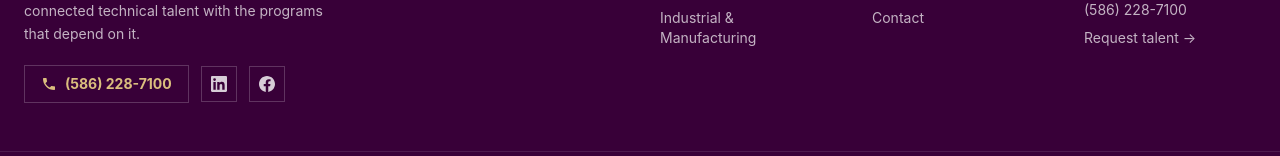
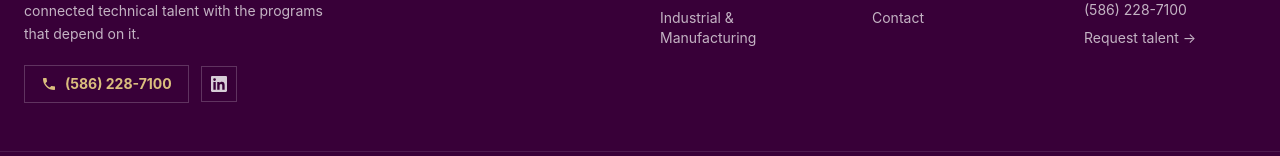
Before and after one commit to notAntonioWilson/directstaff, a Next.js app: page /disclaimer in a window 1280 px wide. Shown: the part 1592-1748 px from the top of the page. Built offline with nearby package versions, Linux system fonts and the light colour scheme.

Commit message:
Remove Facebook icon and link from site

```diff
--- a/src/components/Footer.tsx
+++ b/src/components/Footer.tsx
@@ -32,17 +32,6 @@ export function Footer() {
             >
               <svg viewBox="0 0 24 24" fill="currentColor" className="h-4 w-4" aria-hidden>
                 <path d="M20.45 20.45h-3.56v-5.57c0-1.33-.02-3.04-1.85-3.04-1.85 0-2.14 1.45-2.14 2.94v5.67H9.34V9h3.42v1.56h.05c.48-.9 1.64-1.85 3.37-1.85 3.6 0 4.27 2.37 4.27 5.46v6.28zM5.34 7.43a2.07 2.07 0 1 1 0-4.14 2.07 2.07 0 0 1 0 4.14zM7.12 20.45H3.55V9h3.57v11.45zM22.22 0H1.77C.79 0 0 .77 0 1.73v20.54C0 23.22.79 24 1.77 24h20.45c.98 0 1.78-.78 1.78-1.73V1.73C24 .77 23.2 0 22.22 0z" />
-              </svg>
-            </a>
-            <a
-              href={company.facebook}
-              target="_blank"
-              rel="noopener noreferrer"
-              aria-label="Direct Staff on Facebook"
-              className="inline-flex h-9 w-9 items-center justify-center border border-white/20 text-white/80 transition hover:border-gold hover:text-gold-light"
-            >
-              <svg viewBox="0 0 24 24" fill="currentColor" className="h-4 w-4" aria-hidden>
-                <path d="M24 12.07C24 5.4 18.63 0 12 0S0 5.4 0 12.07c0 6.03 4.39 11.03 10.13 11.93v-8.44H7.08v-3.49h3.05V9.41c0-3.02 1.79-4.69 4.53-4.69 1.31 0 2.68.24 2.68.24v2.97h-1.51c-1.49 0-1.96.93-1.96 1.89v2.25h3.33l-.53 3.49h-2.8V24C19.61 23.1 24 18.1 24 12.07z" />
               </svg>
             </a>
           </div>
--- a/src/lib/site.ts
+++ b/src/lib/site.ts
@@ -25,7 +25,6 @@ export const company = {
   serves: "Nationwide",
   yearsLabel: "30+ years",
   linkedin: "https://www.linkedin.com/company/direct-staff/",
-  facebook: "https://www.facebook.com/share/1F6JREU3mE/?mibextid=wwXIfr",
 };
 
 export const nav = [
```
